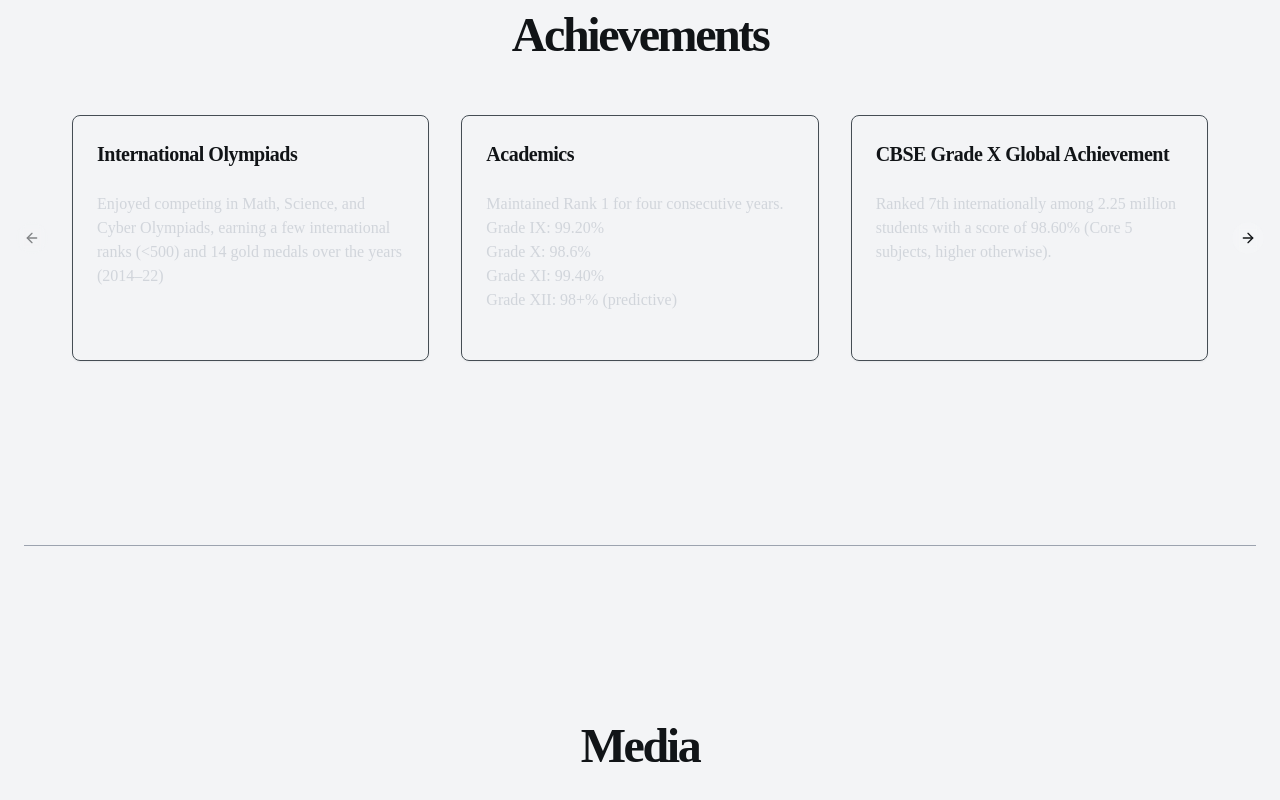
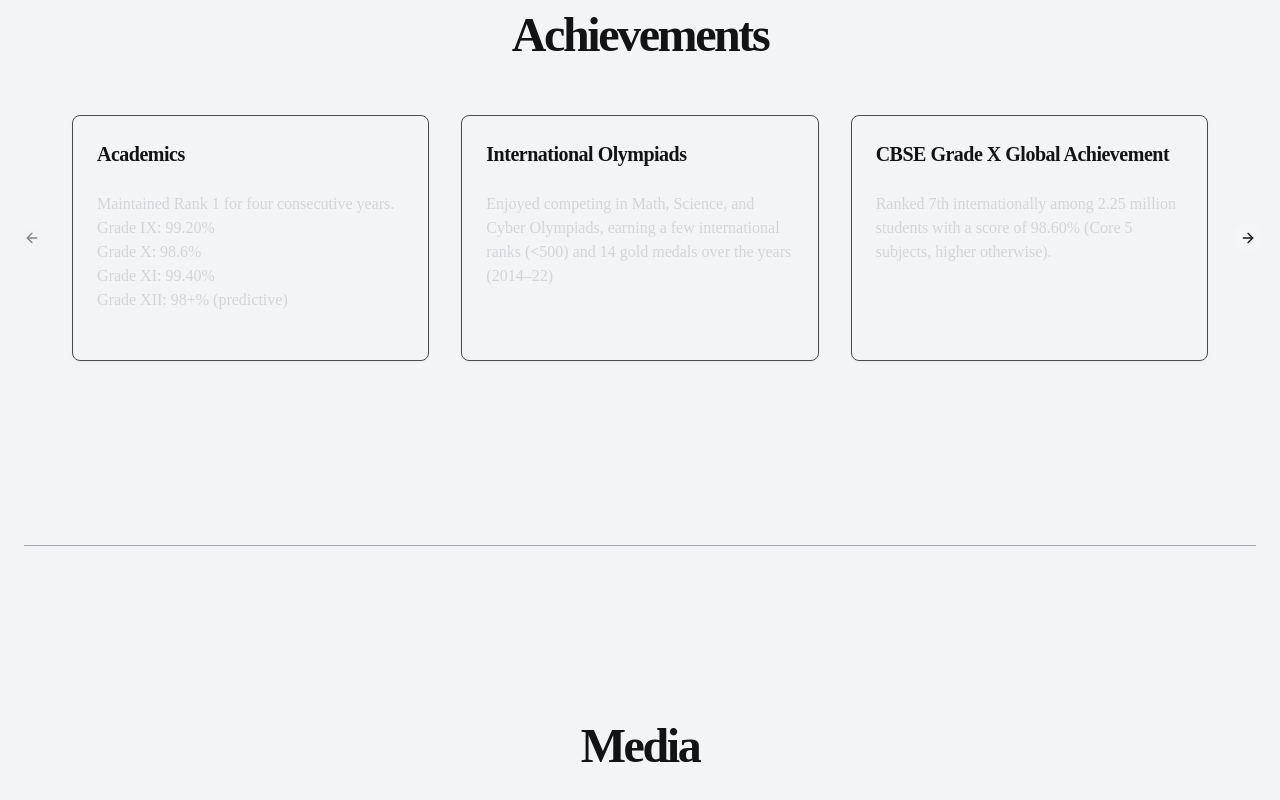
Before and after one commit to arczin/arczin.github.io, a Next.js app: page / in a window 1280 px wide. Shown: the part 4104-4904 px from the top of the page. Built offline with nearby package versions, Linux system fonts and the light colour scheme.

Commit message:
minor change

```diff
--- a/src/components/sections/achievements-section.tsx
+++ b/src/components/sections/achievements-section.tsx
@@ -2,7 +2,6 @@
 import { Carousel, CarouselContent, CarouselItem, CarouselNext, CarouselPrevious } from "@/components/ui/carousel";
 
 const achievements = [
-  { title: "International Olympiads", description: "Enjoyed competing in Math, Science, and Cyber Olympiads, earning a few international ranks (<500) and 14 gold medals over the years (2014–22)" },
   {
     title: "Academics",
     description: (
@@ -19,6 +18,7 @@
       </>
     )
   },
+  { title: "International Olympiads", description: "Enjoyed competing in Math, Science, and Cyber Olympiads, earning a few international ranks (<500) and 14 gold medals over the years (2014–22)" },
   { title: "CBSE Grade X Global Achievement", description: "Ranked 7th internationally among 2.25 million students with a score of 98.60% (Core 5 subjects, higher otherwise)." },
   {
     title: "Standardized Testing",
```
